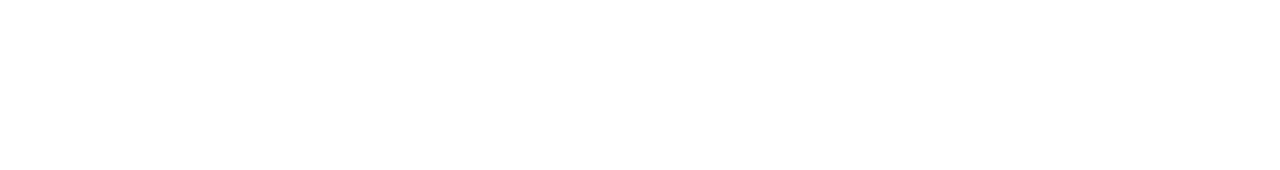
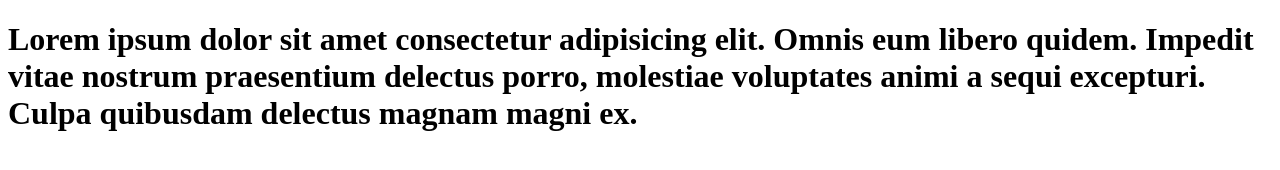
Before and after one commit to SanjarAbduraimov/test, a plain HTML site: page index.html in a window 1280 px wide. Drawn offline with Linux system fonts and the light colour scheme.

Commit message:
lorem added

```diff
--- a/index.html
+++ b/index.html
@@ -8,7 +8,9 @@
 </head>
 
 <body>
-
+    <h1>Lorem ipsum dolor sit amet consectetur adipisicing elit. Omnis eum libero quidem. Impedit vitae nostrum
+        praesentium delectus porro, molestiae voluptates animi a sequi excepturi. Culpa quibusdam delectus magnam magni
+        ex.</h1>
 </body>
 
 </html>
```
